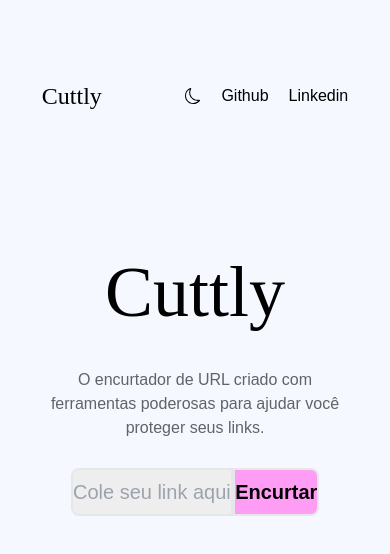
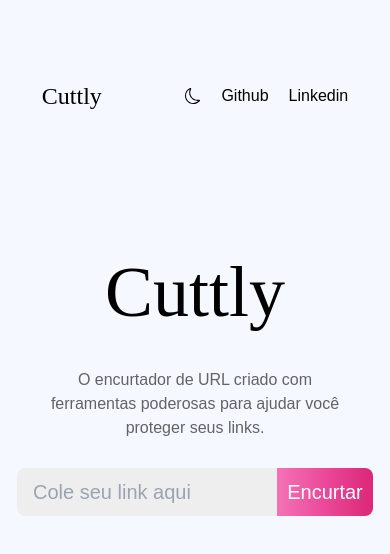
Before and after one commit to walaceborges/url-shortener, a React (Create React App) app in the folder client/: page / in a window 390 px wide. Shown: the top 554 px of the page. Built offline with nearby package versions, Linux system fonts and the light colour scheme.

Commit message:
style: altera o estilo do button e a responsividade

```diff
--- a/client/src/components/Shortener.jsx
+++ b/client/src/components/Shortener.jsx
@@ -23,16 +23,16 @@ function Shortener() {
     <section>
       <form onSubmit={handleSubmit} className='flex justify-center items-center'>
         <input
-          className='bg-[#EEEEEE] h-12 border-2 my-7 text-center text-xl font-extralight rounded-l-lg w-5/12'
+          className='bg-[#EEEEEE] h-12 border-0 my-7 text-start pl-4 text-xl font-extralight rounded-l-lg w-8/12 md:w-3/12 lg:w-4/12'
           placeholder='Cole seu link aqui'
           onChange={(e) => { setUrl(e.target.value)}}
           value={url}
           type="text"
           name="url"
-          />
-          <div>
-            <button className='h-12 border-2 rounded-r-lg font-semibold text-xl bg-[#FF9DF5] hover:brightness-150 z-10 relative'>Encurtar</button>
-          </div>
+        />
+        <div className=''>
+          <button className='h-12 xl:w-40 md:w-28 w-24 border-0 rounded-r-lg font-medium text-xl bg-[#FF9DF5] hover:brightness-100 text-white bg-gradient-to-r from-pink-400 via-pink-500 to-pink-600 hover:bg-gradient-to-br focus:ring-4 focus:ring-pink-300 dark:focus:ring-pink-800'>Encurtar</button>
+        </div>
       </form>
       <p className="text-red-800">{newUrl}</p>
     </section>
```
